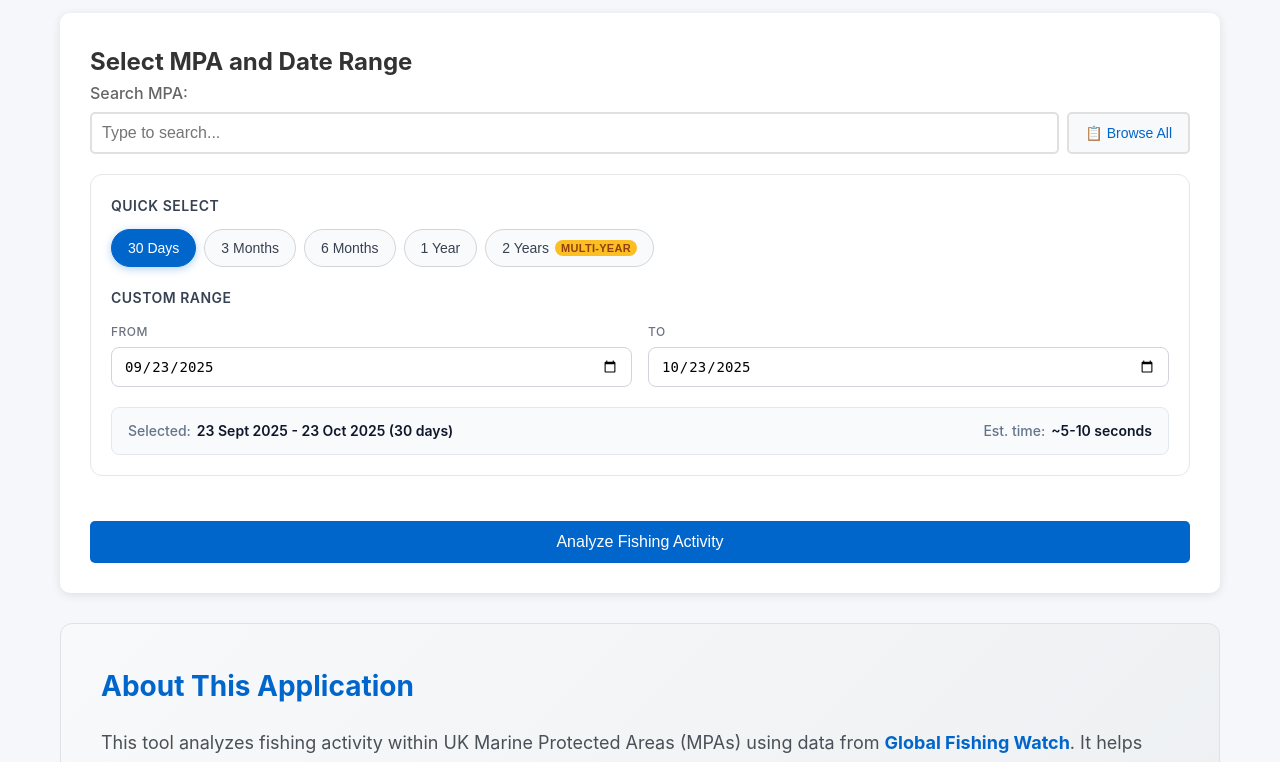
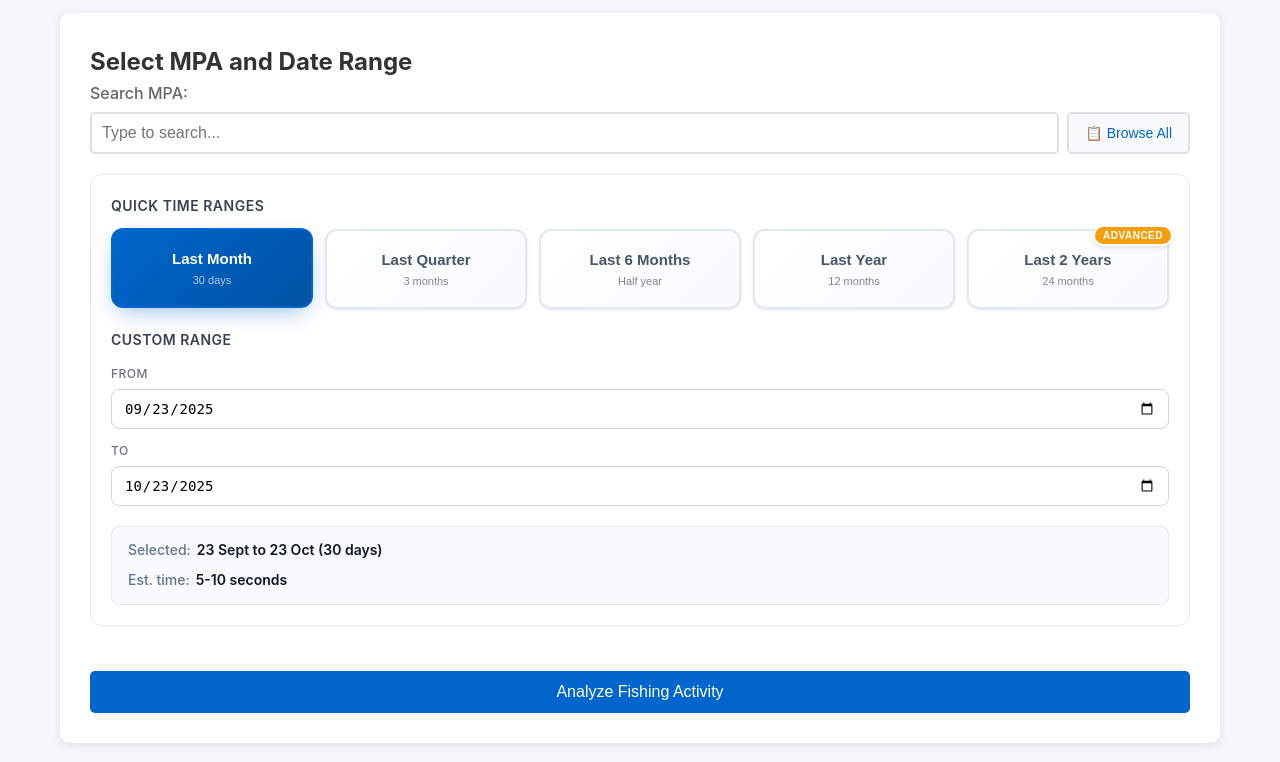
Before and after one commit to tibipuiu/uk-mpa-analysis, a Flask app: page / in a window 1280 px wide. Shown: the part 174-936 px from the top of the page. Run offline with Flask 3, Linux system fonts and the light colour scheme.

Commit message:
Add files via upload

```diff
--- a/app.py
+++ b/app.py
@@ -428,6 +428,12 @@ async def analyze_mpa_fishing(mpa_name, wdpa_code, start_date, end_date):
                 }
             }
 
+        # Debug: Print DataFrame columns and sample data
+        print(f"DataFrame columns: {list(df.columns) if not df.empty else 'DataFrame is empty'}")
+        if not df.empty and len(df) > 0:
+            print(f"First few rows of data:")
+            print(df.head())
+
         # Process data using same analysis function
         analysis = analyze_fishing_data(df, mpa_name, start_date, end_date)
 
@@ -453,6 +459,10 @@ async def analyze_mpa_fishing(mpa_name, wdpa_code, start_date, end_date):
 
 def analyze_multi_year_trends(df, start_dt, end_dt):
     """Analyze multi-year trends and patterns in fishing data."""
+    print(f"analyze_multi_year_trends called with {len(df)} rows")
+    print(f"Date range: {start_dt} to {end_dt}")
+    print(f"DataFrame columns: {list(df.columns) if not df.empty else 'Empty DataFrame'}")
+
     multi_year_analysis = {
         "total_years": (end_dt - start_dt).days / 365.25,
         "yearly_summary": {},
@@ -461,13 +471,36 @@ def analyze_multi_year_trends(df, start_dt, end_dt):
         "seasonal_patterns": {}
     }
 
-    if df.empty or 'date' not in df.columns:
+    if df.empty:
+        print("DataFrame is empty, returning empty analysis")
         return multi_year_analysis
 
+    # Check for date column - might be named differently
+    date_columns = [col for col in df.columns if 'date' in col.lower() or 'time' in col.lower()]
+    print(f"Potential date columns: {date_columns}")
+
+    if not date_columns:
+        print("No date columns found, returning empty analysis")
+        return multi_year_analysis
+
+    # Find and use the correct date column
+    date_col = None
+    for col in date_columns:
+        date_col = col
+        break
+
+    if not date_col:
+        print("No usable date column found")
+        return multi_year_analysis
+
+    print(f"Using date column: {date_col}")
+
     # Convert date column to datetime if it's not already
-    df['date'] = pd.to_datetime(df['date'])
-    df['year'] = df['date'].dt.year
-    df['month'] = df['date'].dt.month
+    df[date_col] = pd.to_datetime(df[date_col])
+    df['year'] = df[date_col].dt.year
+    df['month'] = df[date_col].dt.month
+
+    print(f"Year range in data: {df['year'].min()} to {df['year'].max()}")
 
     # Yearly summary statistics
     yearly_stats = df.groupby('year').agg({
@@ -531,7 +564,7 @@ def analyze_multi_year_trends(df, start_dt, end_dt):
                 }
 
     # Seasonal patterns across years
-    if 'month' in df.columns:
+    if 'month' in df.columns and 'hours' in df.columns:
         seasonal_stats = df.groupby('month')['hours'].mean().round(2)
         multi_year_analysis["seasonal_patterns"] = {
             f"month_{month}": float(hours)
@@ -539,12 +572,14 @@ def analyze_multi_year_trends(df, start_dt, end_dt):
         }
 
         # Find peak and low seasons
-        peak_month = seasonal_stats.idxmax()
-        low_month = seasonal_stats.idxmin()
-        multi_year_analysis["seasonal_patterns"]["peak_month"] = int(peak_month)
-        multi_year_analysis["seasonal_patterns"]["low_month"] = int(low_month)
-        multi_year_analysis["seasonal_patterns"]["seasonality_ratio"] = round(seasonal_stats.max() / seasonal_stats.min(), 2) if seasonal_stats.min() > 0 else 0
+        if len(seasonal_stats) > 0:
+            peak_month = seasonal_stats.idxmax()
+            low_month = seasonal_stats.idxmin()
+            multi_year_analysis["seasonal_patterns"]["peak_month"] = int(peak_month)
+            multi_year_analysis["seasonal_patterns"]["low_month"] = int(low_month)
+            multi_year_analysis["seasonal_patterns"]["seasonality_ratio"] = round(seasonal_stats.max() / seasonal_stats.min(), 2) if seasonal_stats.min() > 0 else 0
 
+    print(f"Final multi-year analysis: {multi_year_analysis}")
     return multi_year_analysis
 
 def analyze_fishing_data(df, mpa_name, start_date=None, end_date=None):
--- a/static/css/style.css
+++ b/static/css/style.css
@@ -239,59 +239,82 @@ header h1 {
 }
 
 .preset-grid {
-    display: flex;
-    gap: 8px;
-    flex-wrap: wrap;
+    display: grid;
+    grid-template-columns: repeat(auto-fit, minmax(120px, 1fr));
+    gap: 12px;
+    margin-bottom: 16px;
 }
 
 .preset-chip {
     display: flex;
+    flex-direction: column;
     align-items: center;
-    gap: 6px;
-    padding: 10px 16px;
-    background: #f9fafb;
-    border: 1px solid #d1d5db;
-    border-radius: 20px;
+    justify-content: center;
+    padding: 16px 12px;
+    background: linear-gradient(135deg, #ffffff 0%, #f8fafc 100%);
+    border: 2px solid #e2e8f0;
+    border-radius: 12px;
     font-size: 14px;
-    font-weight: 500;
-    color: #374151;
+    font-weight: 600;
+    color: #475569;
     cursor: pointer;
-    transition: all 0.2s ease;
+    transition: all 0.3s cubic-bezier(0.4, 0, 0.2, 1);
     position: relative;
+    min-height: 80px;
+    box-shadow: 0 1px 3px 0 rgba(0, 0, 0, 0.1);
 }
 
 .preset-chip:hover {
-    background: #f3f4f6;
-    border-color: #9ca3af;
-    transform: translateY(-1px);
-    box-shadow: 0 2px 4px rgba(0,0,0,0.05);
+    background: linear-gradient(135deg, #f8fafc 0%, #f1f5f9 100%);
+    border-color: #0066cc;
+    transform: translateY(-2px);
+    box-shadow: 0 8px 25px -8px rgba(0, 102, 204, 0.3);
 }
 
 .preset-chip.active {
-    background: #0066cc;
+    background: linear-gradient(135deg, #0066cc 0%, #0052a3 100%);
     border-color: #0066cc;
     color: white;
-    box-shadow: 0 2px 8px rgba(0, 102, 204, 0.3);
+    box-shadow: 0 8px 25px -8px rgba(0, 102, 204, 0.5);
+    transform: translateY(-1px);
 }
 
 .preset-chip.active .chip-badge {
-    background: rgba(255,255,255,0.2);
+    background: rgba(255, 255, 255, 0.2);
     color: white;
+    border-color: rgba(255, 255, 255, 0.3);
 }
 
 .chip-label {
+    font-weight: 600;
+    font-size: 15px;
+    margin-bottom: 4px;
+    text-align: center;
+    line-height: 1.2;
+}
+
+.chip-subtitle {
+    font-size: 11px;
+    opacity: 0.7;
     font-weight: 500;
+    text-align: center;
+    margin-top: 2px;
 }
 
 .chip-badge {
-    font-size: 11px;
-    background: #fbbf24;
-    color: #92400e;
-    padding: 2px 6px;
-    border-radius: 10px;
-    font-weight: 600;
+    position: absolute;
+    top: -6px;
+    right: -6px;
+    font-size: 10px;
+    background: #f59e0b;
+    color: white;
+    padding: 3px 8px;
+    border-radius: 12px;
+    font-weight: 700;
     text-transform: uppercase;
-    letter-spacing: 0.3px;
+    letter-spacing: 0.5px;
+    border: 2px solid white;
+    box-shadow: 0 2px 4px rgba(0, 0, 0, 0.1);
 }
 
 .date-inputs {
@@ -393,13 +416,23 @@ header h1 {
 
 @media (max-width: 768px) {
     .preset-grid {
-        gap: 6px;
+        grid-template-columns: repeat(2, 1fr);
+        gap: 8px;
     }
 
     .preset-chip {
-        padding: 8px 12px;
+        padding: 12px 8px;
+        min-height: 70px;
+    }
+
+    .chip-label {
         font-size: 13px;
     }
+
+    .chip-subtitle {
+        font-size: 10px;
+    }
+}
 
     .date-inputs {
         grid-template-columns: 1fr;
--- a/static/js/app.js
+++ b/static/js/app.js
@@ -14,7 +14,6 @@ document.addEventListener('DOMContentLoaded', function() {
     setupPresetButtons();
     setupAnalyzeButton();
     setupDownloadButtons();
-    setupDateValidation();
 });
 
 // Setup MPA search with dropdown
@@ -145,14 +144,38 @@ function selectMPA(mpa) {
 
 // Setup date inputs with defaults
 function setupDateInputs() {
+    const endDate = new Date();
     const startDate = new Date();
     startDate.setDate(startDate.getDate() - 30);
 
-    document.getElementById('start-date').value = startDate.toISOString().split('T')[0];
-    document.getElementById('end-date').value = new Date().toISOString().split('T')[0];
+    // Format dates properly
+    const formatDate = (date) => {
+        return date.getFullYear() + '-' +
+               String(date.getMonth() + 1).padStart(2, '0') + '-' +
+               String(date.getDate()).padStart(2, '0');
+    };
+
+    document.getElementById('start-date').value = formatDate(startDate);
+    document.getElementById('end-date').value = formatDate(endDate);
+
+    // Add change listeners for manual input changes
+    const startInput = document.getElementById('start-date');
+    const endInput = document.getElementById('end-date');
+
+    [startInput, endInput].forEach(input => {
+        input.addEventListener('change', function() {
+            // Clear active preset when manually changing dates
+            document.querySelectorAll('.preset-chip').forEach(btn => btn.classList.remove('active'));
+            updateDateInfo();
+        });
+    });
 
     // Set default preset button as active
-    document.querySelector('.preset-chip[data-days="30"]').classList.add('active');
+    const defaultButton = document.querySelector('.preset-chip[data-days="30"]');
+    if (defaultButton) {
+        defaultButton.classList.add('active');
+    }
+
     updateDateInfo();
 }
 
@@ -161,7 +184,9 @@ function setupPresetButtons() {
     const presetButtons = document.querySelectorAll('.preset-chip');
 
     presetButtons.forEach(button => {
-        button.addEventListener('click', function() {
+        button.addEventListener('click', function(e) {
+            e.preventDefault();
+
             // Remove active class from all buttons
             presetButtons.forEach(btn => btn.classList.remove('active'));
 
@@ -174,9 +199,21 @@ function setupPresetButtons() {
             const startDate = new Date();
             startDate.setDate(startDate.getDate() - days);
 
-            // Update inputs
-            document.getElementById('start-date').value = startDate.toISOString().split('T')[0];
-            document.getElementById('end-date').value = endDate.toISOString().split('T')[0];
+            // Format dates for input (YYYY-MM-DD)
+            const formatDate = (date) => {
+                return date.getFullYear() + '-' +
+                       String(date.getMonth() + 1).padStart(2, '0') + '-' +
+                       String(date.getDate()).padStart(2, '0');
+            };
+
+            // Update inputs with proper formatting
+            const startInput = document.getElementById('start-date');
+            const endInput = document.getElementById('end-date');
+
+            startInput.value = formatDate(startDate);
+            endInput.value = formatDate(endDate);
+
+            console.log(`Preset ${days} days: ${startInput.value} to ${endInput.value}`);
 
             // Update info display
             updateDateInfo();
@@ -184,25 +221,18 @@ function setupPresetButtons() {
     });
 }
 
-// Setup date validation
-function setupDateValidation() {
-    const startDateInput = document.getElementById('start-date');
-    const endDateInput = document.getElementById('end-date');
-
-    // Add event listeners for manual date changes
-    [startDateInput, endDateInput].forEach(input => {
-        input.addEventListener('change', function() {
-            // Clear active preset button when manually changing dates
-            document.querySelectorAll('.preset-chip').forEach(btn => btn.classList.remove('active'));
-            updateDateInfo();
-        });
-    });
-}
 
 // Update date info display
 function updateDateInfo() {
-    const startDate = new Date(document.getElementById('start-date').value);
-    const endDate = new Date(document.getElementById('end-date').value);
+    const startInput = document.getElementById('start-date');
+    const endInput = document.getElementById('end-date');
+
+    if (!startInput.value || !endInput.value) {
+        return;
+    }
+
+    const startDate = new Date(startInput.value);
+    const endDate = new Date(endInput.value);
     const daysDiff = Math.ceil((endDate - startDate) / (1000 * 60 * 60 * 24));
 
     // Update selected range text
@@ -217,25 +247,47 @@ function updateDateInfo() {
         return;
     }
 
-    // Format date range
-    const formatDate = (date) => date.toLocaleDateString('en-GB', {
-        day: 'numeric', month: 'short', year: 'numeric'
-    });
-    selectedRangeElement.textContent = `${formatDate(startDate)} - ${formatDate(endDate)} (${daysDiff} days)`;
+    // Format date range nicely
+    const formatDate = (date) => {
+        const options = {
+            day: 'numeric',
+            month: 'short',
+            year: date.getFullYear() !== new Date().getFullYear() ? 'numeric' : undefined
+        };
+        return date.toLocaleDateString('en-GB', options);
+    };
 
-    // Show warning for multi-year queries
+    // Create readable range description
+    let rangeText;
+    if (daysDiff === 1) {
+        rangeText = `${formatDate(startDate)} (1 day)`;
+    } else if (daysDiff <= 31) {
+        rangeText = `${formatDate(startDate)} to ${formatDate(endDate)} (${daysDiff} days)`;
+    } else if (daysDiff <= 365) {
+        const months = Math.round(daysDiff / 30);
+        rangeText = `${formatDate(startDate)} to ${formatDate(endDate)} (~${months} month${months > 1 ? 's' : ''})`;
+    } else {
+        const years = (daysDiff / 365).toFixed(1);
+        rangeText = `${formatDate(startDate)} to ${formatDate(endDate)} (~${years} years)`;
+    }
+
+    selectedRangeElement.textContent = rangeText;
+
+    // Show warning and estimate time for multi-year queries
     if (daysDiff > 365) {
         dateWarningElement.style.display = 'block';
-        const years = Math.ceil(daysDiff / 365);
-        estimatedTimeElement.textContent = `~${years * 10}-${years * 20} seconds (${years} API calls)`;
+        const apiCalls = Math.ceil(daysDiff / 365);
+        estimatedTimeElement.textContent = `${apiCalls * 15}-${apiCalls * 30} seconds (${apiCalls} API calls)`;
     } else {
         dateWarningElement.style.display = 'none';
-        if (daysDiff <= 30) {
-            estimatedTimeElement.textContent = '~5-10 seconds';
+        if (daysDiff <= 7) {
+            estimatedTimeElement.textContent = '3-5 seconds';
+        } else if (daysDiff <= 30) {
+            estimatedTimeElement.textContent = '5-10 seconds';
         } else if (daysDiff <= 90) {
-            estimatedTimeElement.textContent = '~8-15 seconds';
+            estimatedTimeElement.textContent = '8-15 seconds';
         } else {
-            estimatedTimeElement.textContent = '~10-20 seconds';
+            estimatedTimeElement.textContent = '10-20 seconds';
         }
     }
 }
@@ -288,6 +340,8 @@ async function analyzeMPA() {
 
         if (data.status === 'success') {
             currentAnalysisData = data; // Store for downloads
+            console.log('Analysis data received:', data);
+            console.log('Multi-year data:', data.multi_year);
             displayResults(data);
         } else {
             alert('Error: ' + (data.error || 'Unknown error occurred'));
@@ -358,6 +412,7 @@ function displayResults(data) {
 
 // Display multi-year analysis
 function displayMultiYearAnalysis(multiYearData) {
+    console.log('displayMultiYearAnalysis called with:', multiYearData);
     const multiYearSection = document.getElementById('multi-year-section');
 
     // Safe check - only show if multiYearData exists and has meaningful content
@@ -365,6 +420,12 @@ function displayMultiYearAnalysis(multiYearData) {
         typeof multiYearData !== 'object' ||
         !multiYearData.total_years ||
         multiYearData.total_years <= 1) {
+        console.log('Multi-year section hidden. Reasons:', {
+            exists: !!multiYearData,
+            isObject: typeof multiYearData === 'object',
+            hasYears: multiYearData?.total_years,
+            yearsValue: multiYearData?.total_years
+        });
         multiYearSection.style.display = 'none';
         return;
     }
--- a/templates/index.html
+++ b/templates/index.html
@@ -32,23 +32,28 @@
 
                     <div class="date-range-section">
                         <div class="preset-section">
-                            <label class="section-label">Quick Select</label>
+                            <label class="section-label">Quick Time Ranges</label>
                             <div class="preset-grid">
                                 <button type="button" class="preset-chip active" data-days="30">
-                                    <span class="chip-label">30 Days</span>
+                                    <span class="chip-label">Last Month</span>
+                                    <span class="chip-subtitle">30 days</span>
                                 </button>
                                 <button type="button" class="preset-chip" data-days="90">
-                                    <span class="chip-label">3 Months</span>
+                                    <span class="chip-label">Last Quarter</span>
+                                    <span class="chip-subtitle">3 months</span>
                                 </button>
                                 <button type="button" class="preset-chip" data-days="180">
-                                    <span class="chip-label">6 Months</span>
+                                    <span class="chip-label">Last 6 Months</span>
+                                    <span class="chip-subtitle">Half year</span>
                                 </button>
                                 <button type="button" class="preset-chip" data-days="365">
-                                    <span class="chip-label">1 Year</span>
+                                    <span class="chip-label">Last Year</span>
+                                    <span class="chip-subtitle">12 months</span>
                                 </button>
                                 <button type="button" class="preset-chip" data-days="730">
-                                    <span class="chip-label">2 Years</span>
-                                    <span class="chip-badge">Multi-year</span>
+                                    <span class="chip-label">Last 2 Years</span>
+                                    <span class="chip-subtitle">24 months</span>
+                                    <span class="chip-badge">Advanced</span>
                                 </button>
                             </div>
                         </div>
```
